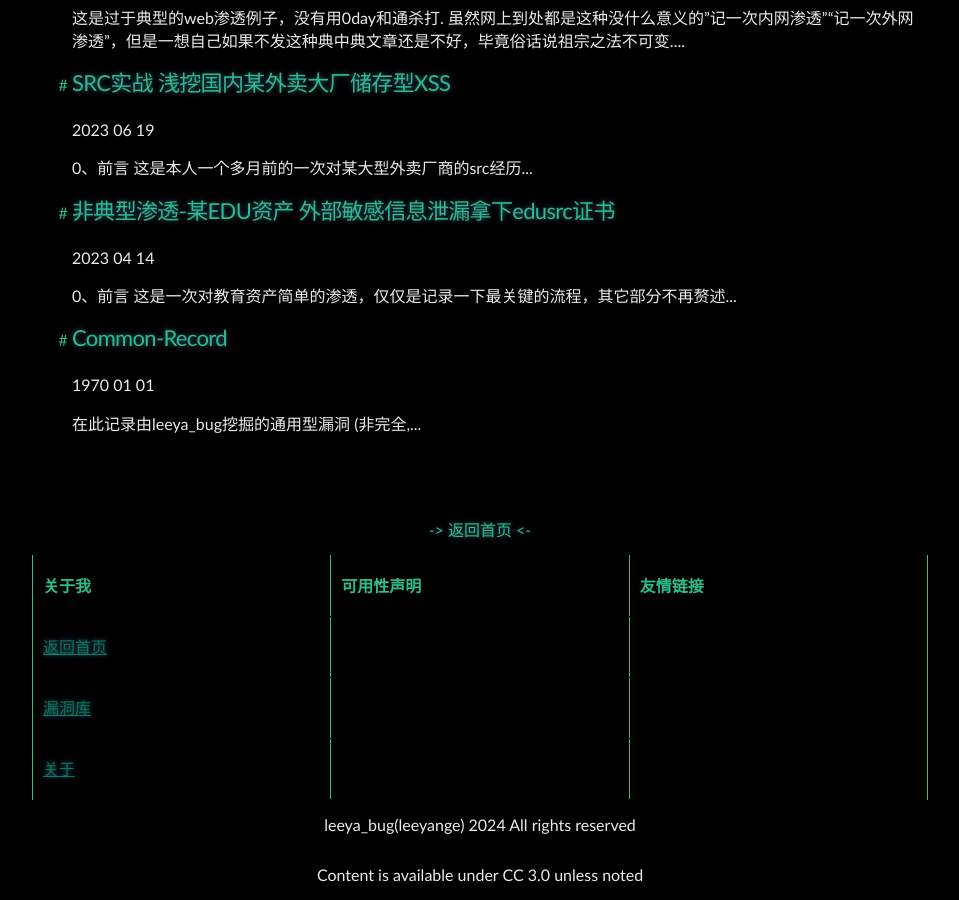
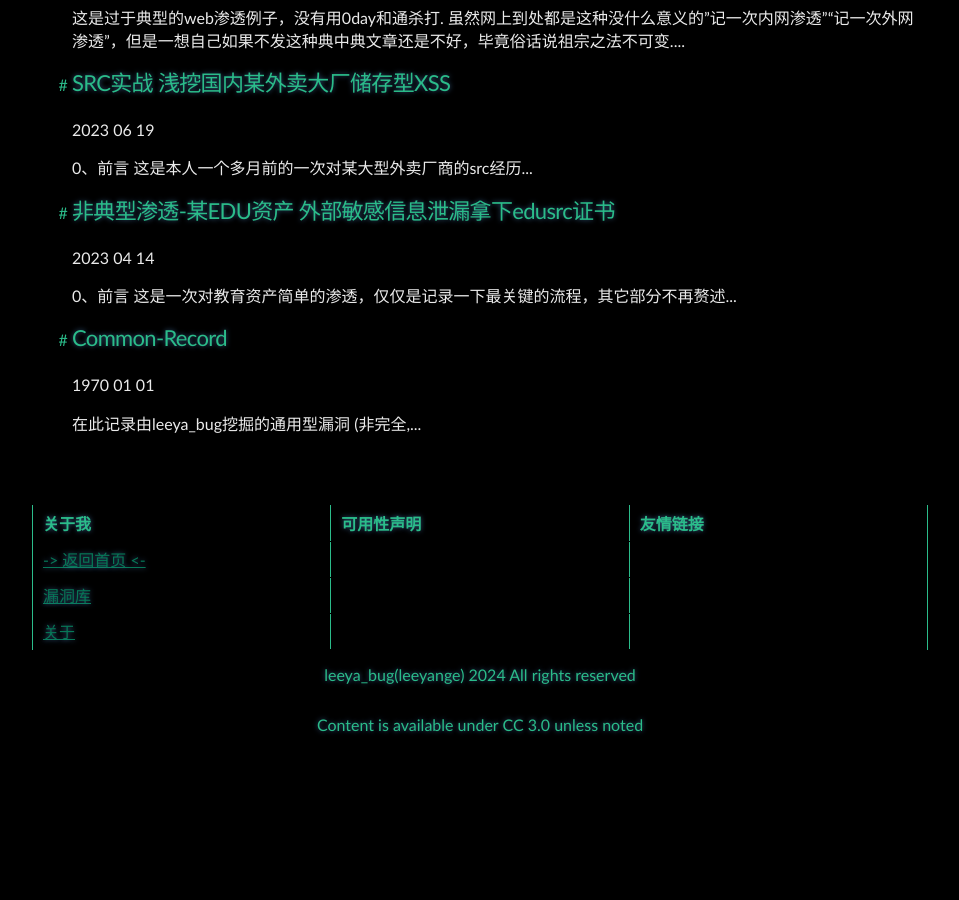
Before and after one commit to Leeyangee/leeyangee.github.io, a Jekyll site: the page built from index.html, in a window 1280 px wide and 900 px high, scrolled down 1354 px. Shown: the whole window, without its empty margins (160-1119 px from the left). Built offline with Jekyll 4.4.1, drawn with Linux system fonts in a browser that asks for light colours; the list of posts is cut into pages by our own code; after the commit the page ends 2104 px from its top, so only the background shows below that.

Commit message:
Update footer.html

```diff
--- a/_includes/footer.html
+++ b/_includes/footer.html
@@ -1,19 +1,18 @@
 <footer>
   <br>
   <a href="https://creativecommons.org/licenses/by-nc/3.0/deed.zh-hans" style="color: #2bbc8a;">
-    <a href="/" style="color: #2bbc8a;">-> 返回首页 <-</a><br>
     {% capture currentyear %}{{ 'now' | date: "%Y" }}{% endcapture %}
-    <table style="border:1px solid #2bbc8a;border-collapse: collapse;border-top: black;table-layout: fixed;
+    <table style="border:1px solid #2bbc8a;border-collapse: collapse;border-top: black;table-layout: fixed;line-height: 25px;
         border-bottom: black;
-        width: 70%;margin:0 auto;
-        text-align:left;" border="1">
+        width: 70%;margin: 0 auto;
+        text-align: left;" border="1">
       <tr>
         <td><b style="color: #2bbc8a;">关于我</b></td>
         <td><b style="color: #2bbc8a;">可用性声明</b></td>
         <td><b style="color: #2bbc8a;">友情链接</b></td>
       </tr>
       <tr>
-        <td><a style="text-decoration: underline;color: #077857;" href="/">返回首页</a></td>
+        <td><a style="text-decoration: underline;color: #077857;" href="/">-> 返回首页 <-</a></td>
         <td></td>
         <td></td>
       </tr>
```
